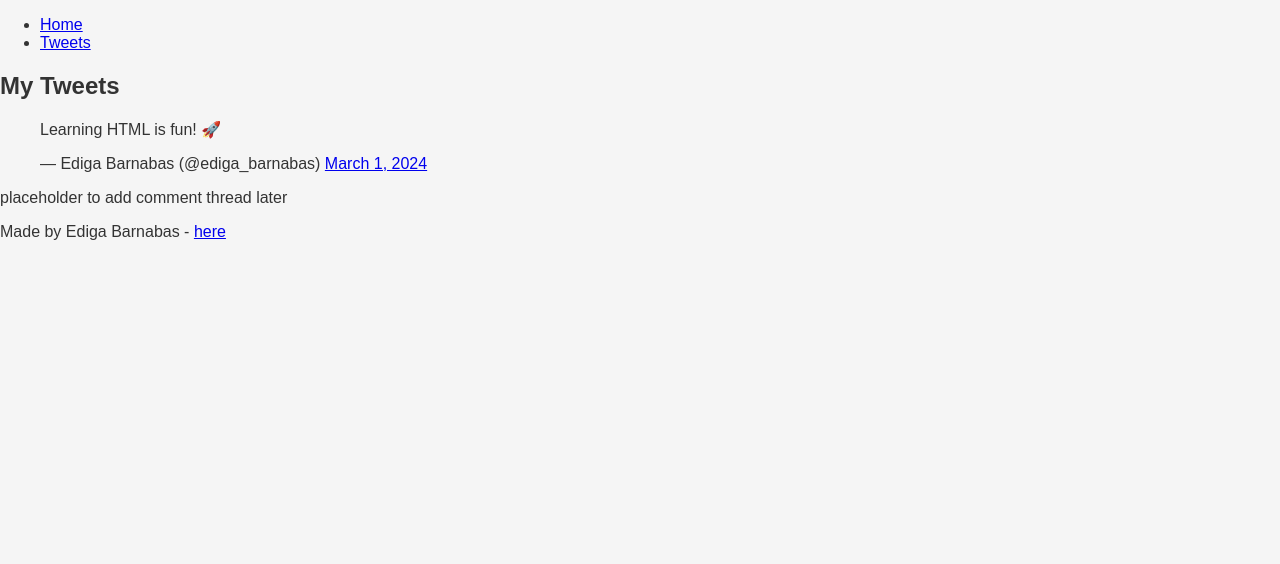
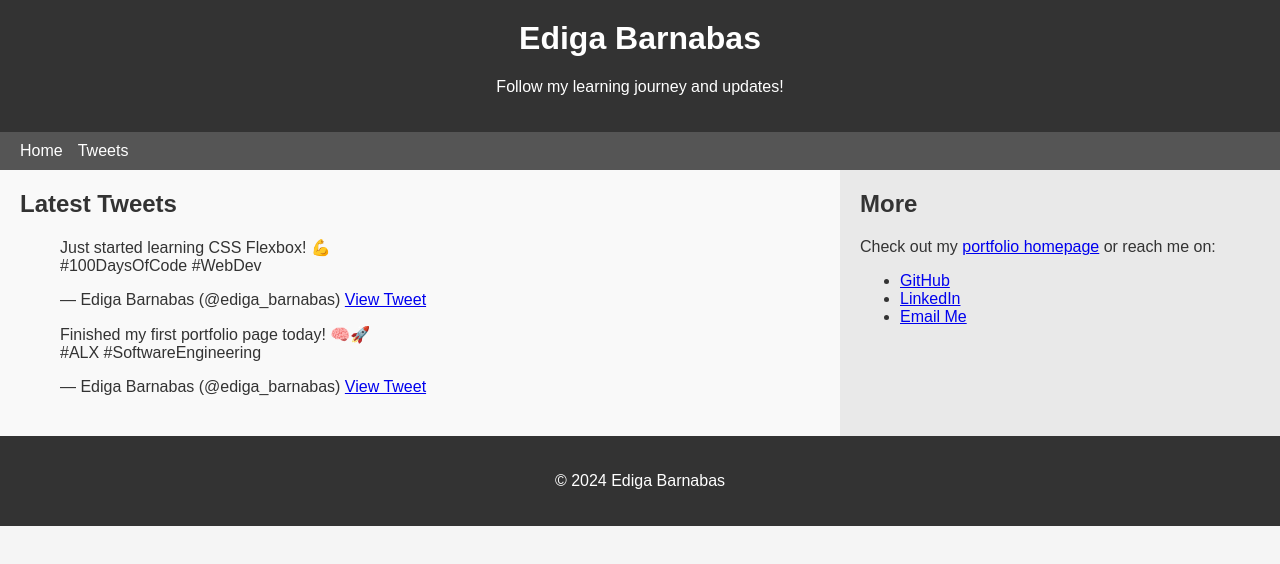
Before and after one commit to Ediga21/alx_html_css, a plain HTML site: page css_basic/tweets.html in a window 1280 px wide. Drawn offline with Linux system fonts and the light colour scheme.

Commit message:
Add Flexbox layout to styles.css

```diff
--- a/css_basic/styles.css
+++ b/css_basic/styles.css
@@ -0,0 +1,73 @@
+* Flexbox layout setup */
+
+/* Body: column layout for header, main, footer */
+body {
+  display: flex;
+  flex-direction: column;
+  min-height: 100vh;
+  margin: 0;
+  font-family: Arial, sans-serif;
+}
+
+/* Main: row layout for article and aside */
+main {
+  display: flex;
+  flex-direction: row;
+  flex: auto;
+}
+
+/* Article: 2/3 of the width */
+article {
+  flex: 2;
+  padding: 20px;
+  overflow-y: auto;
+  background-color: #f9f9f9;
+}
+
+/* Aside: 1/3 of the width */
+aside {
+  flex: 1;
+  padding: 20px;
+  overflow-y: auto;
+  background-color: #e9e9e9;
+}
+
+/* Basic styles for header and footer */
+header,
+footer {
+  background-color: #333;
+  color: white;
+  padding: 20px;
+  text-align: center;
+}
+
+/* Navigation bar */
+nav {
+  background-color: #555;
+  padding: 10px 20px;
+}
+
+nav ul {
+  display: flex;
+  list-style: none;
+  padding: 0;
+  margin: 0;
+}
+
+nav li {
+  margin-right: 15px;
+}
+
+nav a {
+  color: white;
+  text-decoration: none;
+}
+
+/* Section spacing */
+section {
+  margin-bottom: 20px;
+}
+
+h1, h2, h3 {
+  margin-top: 0;
+}
--- a/css_basic/tweets.html
+++ b/css_basic/tweets.html
@@ -1,41 +1,74 @@
 <!DOCTYPE html>
 <html lang="en">
   <head>
-    <meta charset="UTF-8">
-    <title>My Tweets</title>
+    <meta charset="utf-8" />
+    <title>Ediga Barnabas - Tweets</title>
     <link href="base.css" rel="stylesheet">
     <link href="styles.css" rel="stylesheet">
   </head>
   <body>
+    <!-- Header Section -->
     <header>
+      <h1>Ediga Barnabas</h1>
+      <p>Follow my learning journey and updates!</p>
+    </header>
+
+    <!-- Navigation Bar -->
+    <nav>
       <ul>
         <li><a href="index.html">Home</a></li>
-        <li><a href="tweets.html">Tweets</a></li>
+        <li><a href="#tweets">Tweets</a></li>
       </ul>
-    </header>
+    </nav>
 
+    <!-- Flexbox Layout Container -->
     <main>
+      <!-- Main content section (2/3 width) -->
       <article>
-        <h1>My Tweets</h1>
+        <section id="tweets">
+          <h2>Latest Tweets</h2>
 
-        <!-- Embedded tweet -->
-        <blockquote class="twitter-tweet">
-          <p lang="en" dir="ltr">
-            Learning HTML is fun! 🚀
-          </p>
-          &mdash; Ediga Barnabas (@ediga_barnabas)
-          <a href="https://x.com/Ediga_Barnabas/status/1926771318868836528?t=WzPL3EUGPo4RhCxzXKvGeg&s=19">March 1, 2024</a>
-        </blockquote>
-        <script async src="https://platform.twitter.com/widgets.js" charset="utf-8"></script>
+          <!-- Example Tweet Embeds -->
+          <blockquote class="twitter-tweet">
+            <p lang="en" dir="ltr">
+              Just started learning CSS Flexbox! 💪 <br>
+              #100DaysOfCode #WebDev
+            </p>
+            &mdash; Ediga Barnabas (@ediga_barnabas)
+            <a href="https://twitter.com/ediga_barnabas/status/1234567890">View Tweet</a>
+          </blockquote>
+
+          <blockquote class="twitter-tweet">
+            <p lang="en" dir="ltr">
+              Finished my first portfolio page today! 🧠🚀<br>
+              #ALX #SoftwareEngineering
+            </p>
+            &mdash; Ediga Barnabas (@ediga_barnabas)
+            <a href="https://twitter.com/ediga_barnabas/status/9876543210">View Tweet</a>
+          </blockquote>
+        </section>
       </article>
 
+      <!-- Sidebar (1/3 width) -->
       <aside>
-        <p>placeholder to add comment thread later</p>
+        <section id="more-info">
+          <h2>More</h2>
+          <p>Check out my <a href="index.html">portfolio homepage</a> or reach me on:</p>
+          <ul>
+            <li><a href="https://github.com/ediga-barnabas" target="_blank">GitHub</a></li>
+            <li><a href="https://www.linkedin.com/in/ediga-barnabas" target="_blank">LinkedIn</a></li>
+            <li><a href="mailto:ediga.barnabas@example.com">Email Me</a></li>
+          </ul>
+        </section>
       </aside>
     </main>
 
+    <!-- Footer -->
     <footer>
-      <p>Made by Ediga Barnabas - <a href="https://github.com/ediga-barnabas" target="_blank">here</a></p>
+      <p>&copy; 2024 Ediga Barnabas</p>
     </footer>
+
+    <!-- Twitter Embed Script -->
+    <script async src="https://platform.twitter.com/widgets.js" charset="utf-8"></script>
   </body>
 </html>
```
Also changed, not shown: css_basic/index.html (+9 -1 lines).
